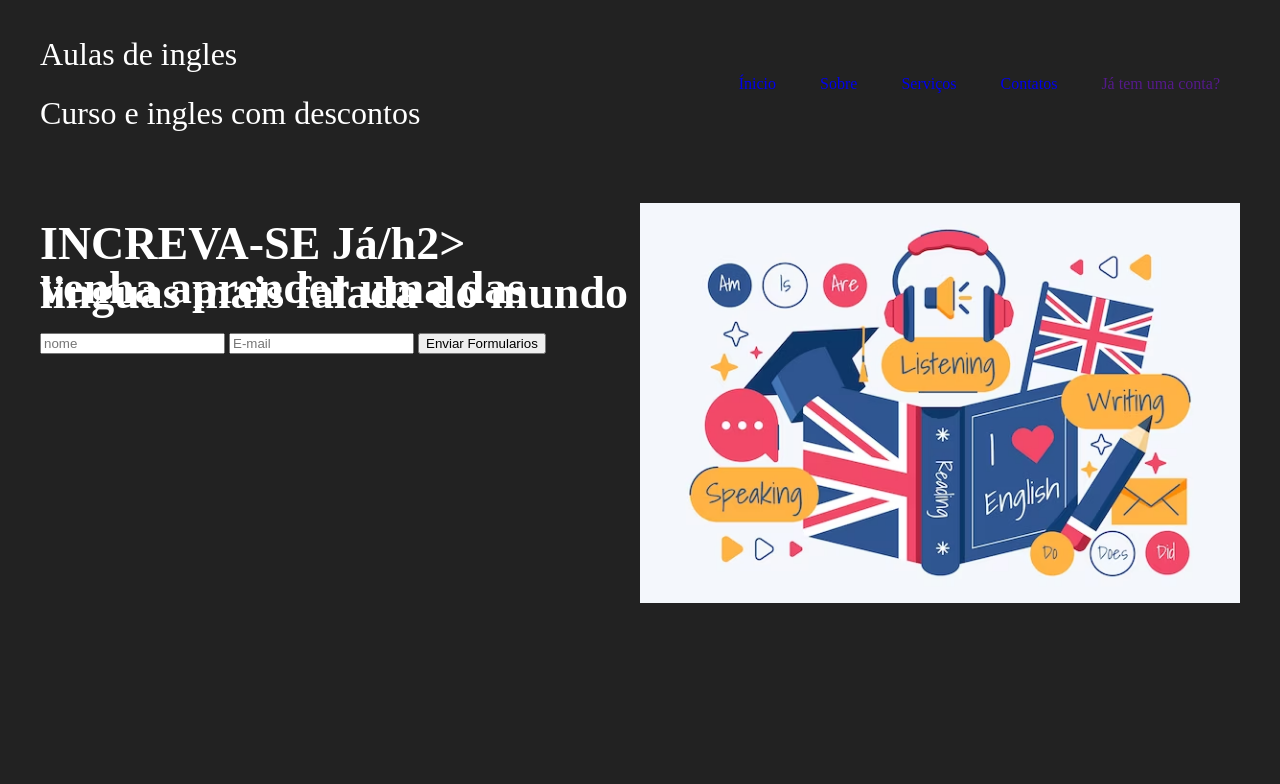
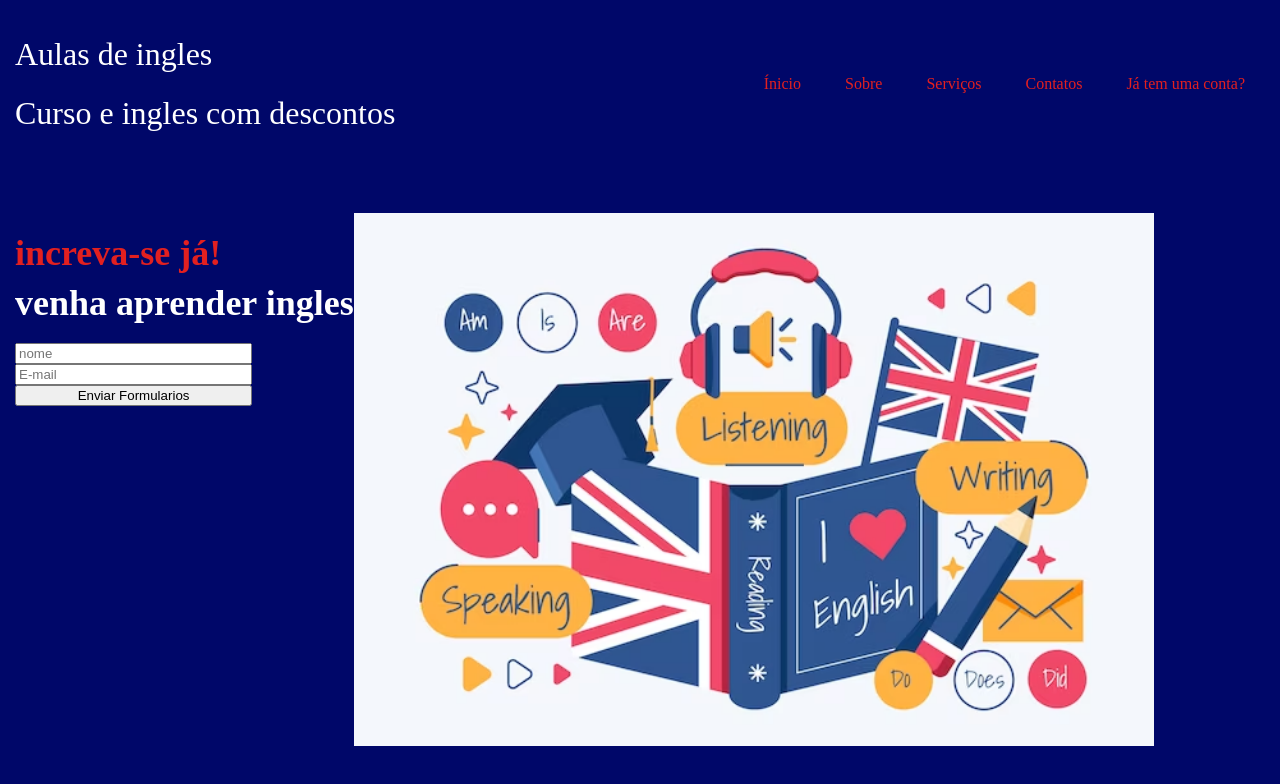
Before and after one commit to Joaopedro1344/landing.page, a plain HTML site: page landing.page-main/landing.page/index.html in a window 1280 px wide. Drawn offline with Linux system fonts and the light colour scheme.

Commit message:
Add files via upload

```diff
--- a/landing.page-main/landing.page/index.html
+++ b/landing.page-main/landing.page/index.html
@@ -1,3 +1,4 @@
+
 <!DOCTYPE html>
 <html lang="en">
 <head>
@@ -19,14 +20,14 @@
 <a href="./home.html"><li>Sobre</li></a>
 <a href="./home.html"><li>Serviços</li></a>
 <a href="./home.html"><li>Contatos</li></a>
-<a href=""><li>Já tem uma conta?</li></a>
+<a href="#" id="inscreva-se-btn"><li>Já tem uma conta?</li></a>
 </ul>
      </header>
 
      <main>
 <aside>
-<h2> INCREVA-SE Já/h2>
-<h2> venha aprender uma das linguas mais falada do mundo</h2>
+<h2> <span>increva-se já!</span></h2>
+<h2> venha aprender ingles </h2>
 <p>
 
 </p>
--- a/landing.page-main/landing.page/styles.css
+++ b/landing.page-main/landing.page/styles.css
@@ -1,7 +1,8 @@
+
 body{
- background-color: rgb(34,34,34 );
+ background-color: rgb(0,7 ,105 );
    color: white;
-  max-width: 1200px;
+  max-width: 1800px;
   margin: 0 auto;
   padding: 15px;
 }
@@ -24,31 +25,62 @@ li{
  margin: 20px;
 
 }
+a{
+  color: rgb(226, 32, 32);
+}
 
+a:hover{
+color: white;
+transition: 0.3s all;
+}
+#increva-se-btn{
+ border: 10px solid rgb(202, 195, 195);
+ padding: 10px;
+ border-radius: 20px;
+}
 
 h1{
 font-weight: 200;
-
 }
 
 main{
 display: flex;
  flex-direction: row;
- margin-top: 50px;
+ margin-top: 60px;
 }
 
 h2{
- font-size: 46px;
- line-height: 5px;
+ font-size: 36px;
+ line-height: 20px;
 }
 
 span{
-color: rgb(132,14, 201);
+color: rgb(226, 32,32 );
 }
 
 
 
 img{
- width: 600PX;
+ width: 800PX;
 
 }
+
+form{
+ display: flex;
+ flex-direction: column;
+width: 70%;
+}
+
+form[type="submit"]
+
+
+
+
+input{
+ margin-top: 20px;
+ height: 20px;
+ padding: 15px;
+border-radius: 20px;
+ border: none;
+ font-size:15px;
+}
```
